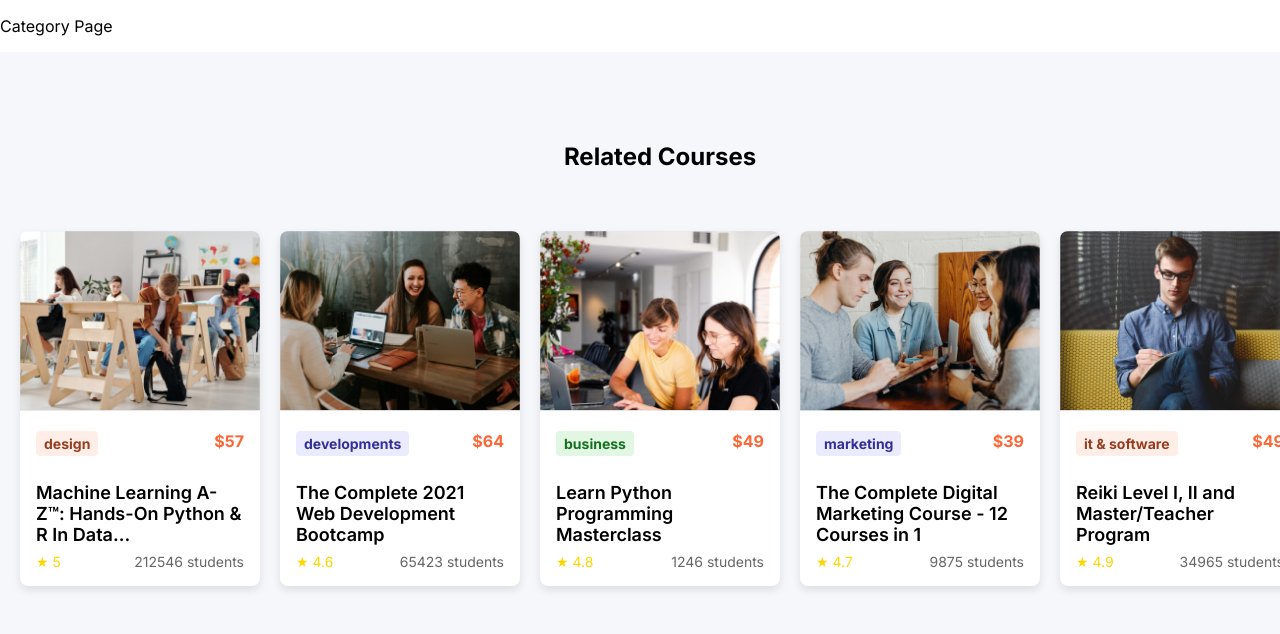
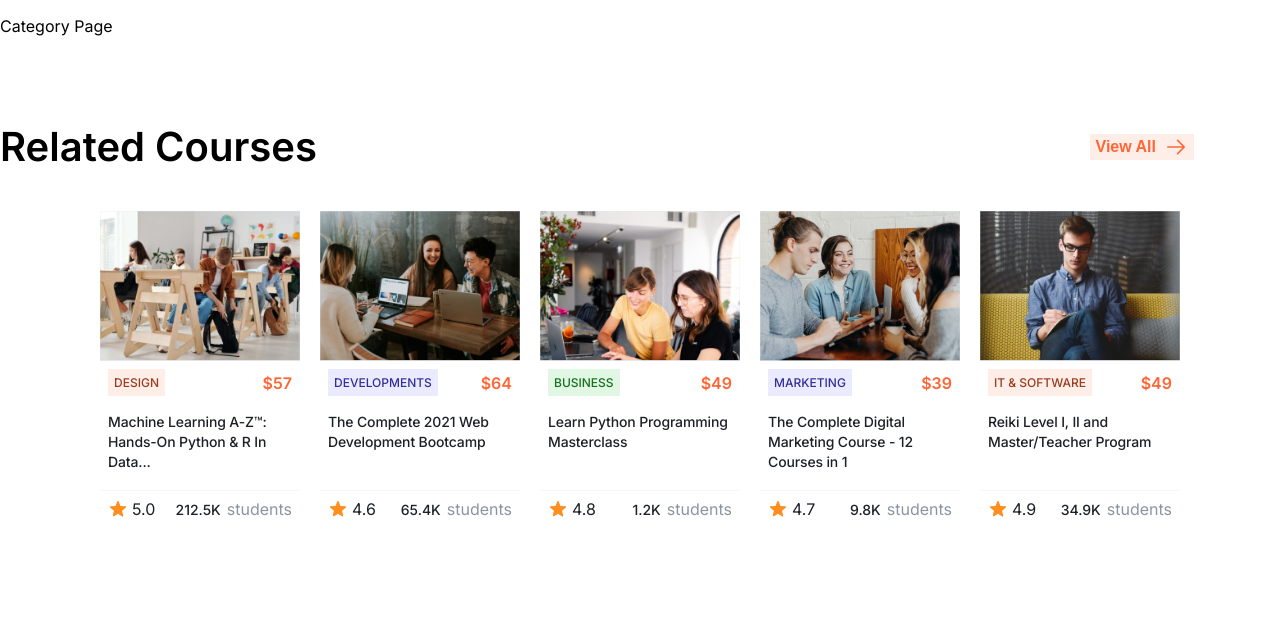
Before and after one commit to archis-academy/june-frontend-e-tutor-lms-1, a Next.js app: page /category/1 in a window 1280 px wide. Shown: the top 634 px of the page. Built offline with nearby package versions, Linux system fonts and the light colour scheme.

Commit message:
[JU-19]-SPRC structure change and respons

```diff
--- a/src/Components/RelatedCourses/RelatedCourses.module.scss
+++ b/src/Components/RelatedCourses/RelatedCourses.module.scss
@@ -1,7 +1,6 @@
 @use "../../app/_variables.scss" as *;
 
 .RelatedCourses {
-  padding: 20px;
   max-width: 1920px;
   min-width: 300px;
   width: 100%;
@@ -11,7 +10,7 @@
   gap: 40px;
   align-items: center;
   padding-block: 70px;
-  background-color: $iceBlue;
+  background-color: white;
 
   @media screen and (max-width: 1150px) {
     gap: 20px;
@@ -22,22 +21,68 @@
     width: 100%;
   }
 
-  .sectionTitle {
-    font-size: 24px;
-    font-weight: bold;
-    margin-bottom: 20px;
-    text-align: center;
+  .sectionHeader {
+    display: flex;
+    justify-content: space-between;
+    width: 100%;
+    align-items: center;
+    padding-inline: 20px;
+
     @media screen and (max-width: 1150px) {
-      font-size: 30px;
+      padding-inline: 10px;
     }
-    @media screen and (max-width: 350px) {
-      font-size: 20px;
+
+    .sectionTitle {
+      font-size: 40px;
+      font-weight: 600;
+      margin: 0;
+
+      @media screen and (max-width: 1150px) {
+        font-size: 18px;
+      }
+      @media screen and (max-width: 350px) {
+        font-size: 12px;
+      }
+    }
+
+    .viewAllButton {
+      display: flex;
+      align-items: center;
+      font-size: 16px;
+      font-weight: 600;
+      background-color: #ffeee8;
+      border: none;
+      color: $orange;
+      cursor: pointer;
+      margin-right: 86px;
+
+      img {
+        margin-left: 8px;
+      }
+
+      &:hover {
+        text-decoration: underline;
+      }
+
+      @media screen and (max-width: 1150px) {
+        font-size: 14px;
+      }
+      @media screen and (max-width: 415px) {
+        .sectionHeader {
+          font-size: 16px;
+          display: flex;
+          justify-content: space-around;
+        }
+      }
+      @media screen and (max-width: 350px) {
+        font-size: 12px;
+      }
     }
   }
 
   .courseCardsWrapper {
-    display: flex;
-    justify-content: space-between;
+    display: grid;
+    grid-template-columns: repeat(5, 1fr);
     gap: 30px;
 
     @media screen and (max-width: 1440px) {
@@ -45,18 +90,22 @@
     }
     @media screen and (max-width: 990px) {
       gap: 30px;
+      grid-template-columns: repeat(3, 1fr);
       padding-inline: 30px;
-      flex-wrap: wrap;
     }
     @media screen and (max-width: 650px) {
       gap: 16px;
+      grid-template-columns: repeat(3, 1fr);
       padding-inline: 10px;
-      flex-wrap: wrap;
     }
     @media screen and (max-width: 530px) {
       gap: 6px;
+      grid-template-columns: repeat(2, 1fr);
       padding-inline: 0px;
-      flex-wrap: wrap;
     }
   }
+
+  .courseCardsWrapper * {
+    text-decoration: none;
+  }
 }
--- a/src/Components/RelatedCourses/RelatedCourses.tsx
+++ b/src/Components/RelatedCourses/RelatedCourses.tsx
@@ -1,20 +1,40 @@
 import React from "react";
 import styles from "./RelatedCourses.module.scss";
-import { relatedCoursesType } from "@/types/relatedCourses";
-import { RelatedCourseCard } from "../RelatedCoursesCard/RelatedCoursesCard";
+import { CoursesData } from "@/utils/CoursesData";
+import { CourseCard } from "../CourseCard/CourseCard";
+import ArrrowRight from "@/public/common/ArrowRight.png";
 
-interface RelatedCoursesProps {
-  courses: relatedCoursesType[];
-}
-
-export const RelatedCourses: React.FC<RelatedCoursesProps> = ({ courses }) => {
+export const RelatedCourses: React.FC = () => {
   return (
     <section className={styles.RelatedCourses}>
-      <h1 className={styles.sectionTitle}>Related Courses</h1>
+      <div className={styles.sectionHeader}>
+        <h1 className={styles.sectionTitle}>Related Courses</h1>
+        <button className={styles.viewAllButton}>
+          View All
+          <img src={ArrrowRight.src} alt="Arrow Right Icon" />
+        </button>
+      </div>
       <div className={styles.courseCardsWrapper}>
-        {courses.slice(0, 5).map((course) => (
-          <RelatedCourseCard key={course.id} course={course} />
-        ))}
+        {CoursesData.slice(0, 5).map((card) => {
+          return (
+            <CourseCard
+              key={card.id}
+              id={card.id}
+              title={card.title}
+              category={card.category}
+              categoryColor={card.categoryColor}
+              categoryBgColor={card.categoryBgColor}
+              price={card.price}
+              thumbnail={card.thumbnail}
+              review={card.review}
+              registeredStudents={card.registeredStudents}
+              courseOwner={card.courseOwner}
+              description={card.description}
+              duration={card.duration}
+              level={card.level}
+            />
+          );
+        })}
       </div>
     </section>
   );
--- a/src/Components/RelatedCoursesCard/RelatedCoursesCard.module.scss
+++ /dev/null
@@ -1,65 +0,0 @@
-.RelatedCourseCard {
-  background-color: #fff;
-  border-radius: 8px;
-  box-shadow: 0 4px 8px rgba(0, 0, 0, 0.1);
-  overflow: hidden;
-  width: 100%;
-  max-width: 300px;
-  transition: transform 0.3s ease;
-
-  &:hover {
-    transform: scale(1.05);
-  }
-}
-
-.thumbnail {
-  width: 100%;
-  height: 180px;
-  object-fit: cover;
-}
-
-.courseInfo {
-  padding: 16px;
-}
-
-.category {
-  display: inline-block;
-  padding: 4px 8px;
-  border-radius: 4px;
-  font-size: 14px;
-  font-weight: bold;
-  margin-bottom: 8px;
-}
-
-.title {
-  font-size: 18px;
-  font-weight: 600;
-  margin-bottom: 8px;
-}
-
-.details {
-  display: flex;
-  justify-content: space-between;
-  align-items: center;
-}
-
-.price {
-  font-size: 16px;
-  font-weight: 700;
-  color: #ff6636;
-}
-
-.rating {
-  font-size: 14px;
-  color: #ffd700;
-}
-
-.students {
-  font-size: 14px;
-  color: #666;
-}
-
-.categoryPrice {
-  display: flex;
-  justify-content: space-between;
-}
--- a/src/Components/RelatedCoursesCard/RelatedCoursesCard.tsx
+++ /dev/null
@@ -1,36 +0,0 @@
-import React from "react";
-import styles from "./RelatedCoursesCard.module.scss";
-import { relatedCoursesType } from "@/types/relatedCourses";
-
-interface RelatedCourseCardProps {
-  course: relatedCoursesType;
-}
-
-export const RelatedCourseCard: React.FC<RelatedCourseCardProps> = ({ course }) => {
-  return (
-    <div className={styles.RelatedCourseCard}>
-      <img src={course.thumbnail} alt={course.title} className={styles.thumbnail} />
-      <div className={styles.courseInfo}>
-        <div className={styles.categoryPrice}>
-          <span
-            className={styles.category}
-            style={{
-              backgroundColor: course.categoryBgColor,
-              color: course.categoryColor,
-            }}
-          >
-            {course.category}
-          </span>
-          <span className={styles.price}>${course.price}</span>
-        </div>
-        <h3 className={styles.title}>{course.title}</h3>
-        <div className={styles.details}>
-          <span className={styles.rating}>★ {course.review}</span>
-          <span className={styles.students}>
-            {course.registeredStudents} students
-          </span>
-        </div>
-      </div>
-    </div>
-  );
-};
--- a/src/app/category/[categoryID]/page.tsx
+++ b/src/app/category/[categoryID]/page.tsx
@@ -1,5 +1,5 @@
 import { RelatedCourses } from "@/Components/RelatedCourses/RelatedCourses";
-import { relatedCourses } from "../../../utils/relatedCourses";
+
 import React from "react";
 
 const CategoryPage = ({ params }: { params: { categoryID: string } }) => {
@@ -7,7 +7,7 @@ const CategoryPage = ({ params }: { params: { categoryID: string } }) => {
     <div>
       <p>Category Page</p>
       <div>
-        <RelatedCourses courses={relatedCourses} />
+        <RelatedCourses />
       </div>
     </div>
   );
--- a/src/utils/relatedCourses.ts
+++ /dev/null
@@ -1,78 +0,0 @@
-import { relatedCoursesType } from "@/types/relatedCourses";
-export const relatedCourses: relatedCoursesType[] = [
-  {
-    id: 482193,
-    title: "Machine Learning A-Z™: Hands-On Python & R In Data...",
-    category: "design",
-    categoryColor: "#993D20",
-    categoryBgColor: "#FFEEE8",
-    price: 57,
-    thumbnail: "/Courses/machine-learning.png",
-    review: 5.0,
-    registeredStudents: 212546,
-    courseOwner: "kevin gilbert",
-    level: "beginner",
-    duration: 6,
-    description: `"Machine Learning A-Z™: Hands-On Python & R In" is a comprehensive course designed to take you from a beginner to a proficient machine learning practitioner. This course covers a wide range of topics in machine learning, from basic concepts to advanced technologyniques, using Python and R, two of the most popular programming languages in data science.`,
-  },
-  {
-    id: 917504,
-    title: "The Complete 2021 Web Development Bootcamp",
-    category: "developments",
-    categoryColor: "#342F98",
-    categoryBgColor: "#EBEBFF",
-    price: 64,
-    thumbnail: "/Courses/web-dev-bootcamp.png",
-    review: 4.6,
-    registeredStudents: 65423,
-    courseOwner: "angela yu",
-    level: "beginner",
-    duration: 12,
-    description: `Master web development in 2021 with "The Complete 2021 Web Development Bootcamp." Led by expert instructor Angela Yu, this course takes you from zero to hero, covering HTML, CSS, JavaScript, Node.js, and more. Whether you want to build websites, start a career in technology, or create your own web applications, this comprehensive bootcamp equips you with all the necessary skills.`,
-  },
-  {
-    id: 356781,
-    title: "Learn Python Programming Masterclass",
-    category: "business",
-    categoryColor: "#15711F",
-    categoryBgColor: "#E1F7E3",
-    price: 49,
-    thumbnail: "/Courses/learn-python.png",
-    review: 4.8,
-    registeredStudents: 1246,
-    courseOwner: "tim buchalka",
-    level: "intermediate",
-    duration: 8,
-    description: `Dive deep into Python with the "Learn Python Programming Masterclass." This course is ideal for those with some coding experience who want to enhance their Python skills. Instructor Tim Buchalka guides you through real-world examples and projects, covering everything from basic syntax to advanced concepts, including object-oriented programming and web development.`,
-  },
-  {
-    id: 628294,
-    title: "The Complete Digital Marketing Course - 12 Courses in 1",
-    category: "marketing",
-    categoryColor: "#342F98",
-    categoryBgColor: "#EBEBFF",
-    price: 39,
-    thumbnail: "/Courses/digital-marketing.png",
-    review: 4.7,
-    registeredStudents: 9875,
-    courseOwner: "robie gallagher",
-    level: "advanced",
-    duration: 20,
-    description: `"The Complete Digital Marketing Course - 12 Courses in 1" is your ultimate guide to mastering digital marketing. Covering everything from SEO, Google Ads, and social media marketing to email marketing and content creation, this course provides all the tools you need to excel in the digital world. Perfect for marketers, entrepreneurs, and business owners.`,
-  },
-  {
-    id: 735182,
-    title: "Reiki Level I, II and Master/Teacher Program",
-    category: "it & software",
-    categoryColor: "#993D20",
-    categoryBgColor: "#FFEEE8",
-    price: 49,
-    thumbnail: "/Courses/reiki-level.png",
-    review: 4.9,
-    registeredStudents: 34965,
-    courseOwner: "lisa powers",
-    level: "beginner",
-    duration: 5,
-    description: `Unlock the healing power of Reiki with the "Reiki Level I, II and Master/Teacher Program." Taught by Reiki Master Lisa Powers, this course is designed for anyone looking to learn the art of Reiki healing. You'll gain the knowledge and skills to perform Reiki on yourself and others, eventually mastering the technologyniques to teach and guide others.`,
-  },
-];
```
Also changed, not shown: src/types/relatedCourses.ts (deleted, +0 -17 lines), public/common/ArrowRight.png (added).
